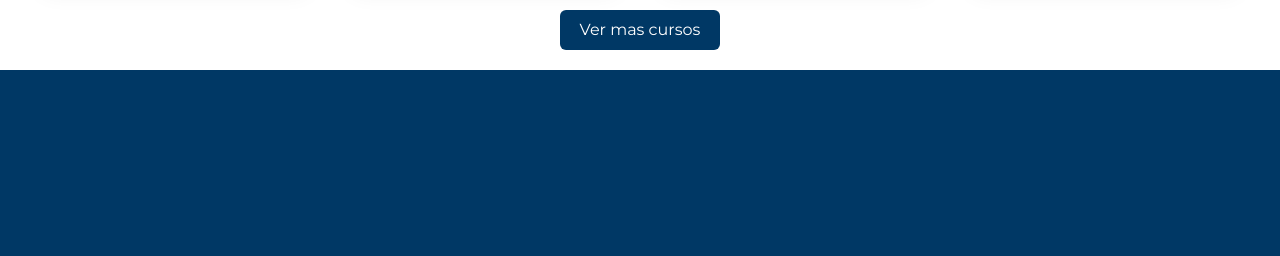
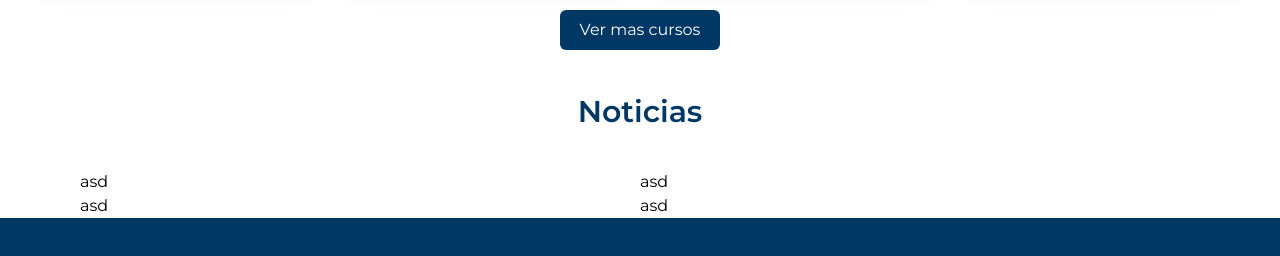
Before and after one commit to uzielc18/educacioncontinua_page, an Angular app: page / in a window 1280 px wide. Shown: the part 1666-1922 px from the top of the page. Built offline with nearby package versions, Linux system fonts and the light colour scheme.

Commit message:
news mockup in process

```diff
--- a/src/app/app-routing.module.ts
+++ b/src/app/app-routing.module.ts
@@ -1,9 +1,11 @@
 import { NgModule } from '@angular/core';
 import { RouterModule, Routes } from '@angular/router';
 import { HomePageComponent } from './modules/home/home-page.components';
+import { ListOfCoursesComponent } from './modules/list-courses/list-courses.components';
 
 const routes: Routes = [
   { path: '', component: HomePageComponent },
+  { path: 'list-of-courses', component: ListOfCoursesComponent },
   { path: '**', redirectTo: '', pathMatch: 'full' },
 ];
 
--- a/src/app/modules/home/home-page.components.html
+++ b/src/app/modules/home/home-page.components.html
@@ -4,7 +4,12 @@
   <div class="w-full h-40 flex items-center justify-center">
     <span>Filters</span>
   </div>
-  <div class="w-full px-5 grid grid-cols-1 gap-10 py-4 sm:grid-cols-1 sm:px-10 md:grid-cols-2 lg:grid-cols-3 xl:grid-cols-4">
+  <div class="w-full px-5 grid grid-cols-1 gap-10 py-4
+    sm:grid-cols-1 sm:px-10
+    md:grid-cols-2
+    lg:grid-cols-3
+    xl:grid-cols-4"
+  >
     <div
       class="min-h-[430px] max-h-[550px] bg-white rounded-md shadow-xl flex flex-col overflow-hidden"
       *ngFor="let courses of coursesData; let i = index"
@@ -41,10 +46,10 @@
   </div>
 
   <div class="w-full p-5 flex justify-center items-center">
-    <button class="px-5 py-2 bg-blue-primary text-white rounded-md hover:bg-blue-hover cursor-pointer transition-all duration-300">
+    <button class="px-5 py-2 bg-blue-primary text-white rounded-md hover:bg-blue-hover cursor-pointer transition-all duration-300" routerLink="/list-of-courses">
       Ver mas cursos
     </button>
   </div>
-
+  <news-page></news-page>
   <footer-component></footer-component>
 </div>
--- /dev/null
+++ b/src/app/modules/home/pages/news/news-page.components.html
@@ -0,0 +1,16 @@
+<div class="w-full flex flex-col justify-center items-center pt-6">
+  <div class="w-full flex justify-center items-center text-3xl font-semibold text-blue-primary">
+    <span>Noticias</span>
+  </div>
+  <div class="w-full grid grid-cols-1 px-5 pt-10
+    sm:grid-cols-1 sm:px5
+    md:grid-cols-1 md:px-10
+    lg:grid-cols-2 lg:px-14
+    xl:grid-cols-2 xl:px-20"
+  >
+    <div class="w-full">asd</div>
+    <div class="w-full">asd</div>
+    <div class="w-full">asd</div>
+    <div class="w-full">asd</div>
+  </div>
+</div>
--- /dev/null
+++ b/src/app/modules/home/pages/news/news-page.components.ts
@@ -0,0 +1,17 @@
+import { Component } from '@angular/core';
+
+@Component({
+  selector: 'news-page',
+  templateUrl: './news-page.components.html',
+  standalone: true,
+})
+export class NewsPage {
+  news = [
+    {image: 'https://encrypted-tbn0.gstatic.com/images?q=tbn:ANd9GcSLWeggn7HxMszsbtFxnq8pAP0ftQlU1edPI4q459BZ40vA7NUGgvpxhPcwPPf3n5PD5sM&usqp=CAU'},
+    {image: 'https://encrypted-tbn0.gstatic.com/images?q=tbn:ANd9GcSLWeggn7HxMszsbtFxnq8pAP0ftQlU1edPI4q459BZ40vA7NUGgvpxhPcwPPf3n5PD5sM&usqp=CAU'},
+    {image: 'https://encrypted-tbn0.gstatic.com/images?q=tbn:ANd9GcSLWeggn7HxMszsbtFxnq8pAP0ftQlU1edPI4q459BZ40vA7NUGgvpxhPcwPPf3n5PD5sM&usqp=CAU'},
+    {image: 'https://encrypted-tbn0.gstatic.com/images?q=tbn:ANd9GcSLWeggn7HxMszsbtFxnq8pAP0ftQlU1edPI4q459BZ40vA7NUGgvpxhPcwPPf3n5PD5sM&usqp=CAU'},
+    {image: 'https://encrypted-tbn0.gstatic.com/images?q=tbn:ANd9GcSLWeggn7HxMszsbtFxnq8pAP0ftQlU1edPI4q459BZ40vA7NUGgvpxhPcwPPf3n5PD5sM&usqp=CAU'},
+  ]
+  constructor() {}
+}
--- /dev/null
+++ b/src/app/modules/list-courses/list-courses.components.html
@@ -0,0 +1,6 @@
+<div>
+  <header-component></header-component>
+  <div>
+    Soy lista de cursos
+  </div>
+</div>
```
Also changed, not shown: src/app/app.module.ts (+5 -5 lines), src/app/modules/list-courses/list-courses.components.ts (added, +9 -0 lines), 2 other files (tests, documents, lock files or other folders).
